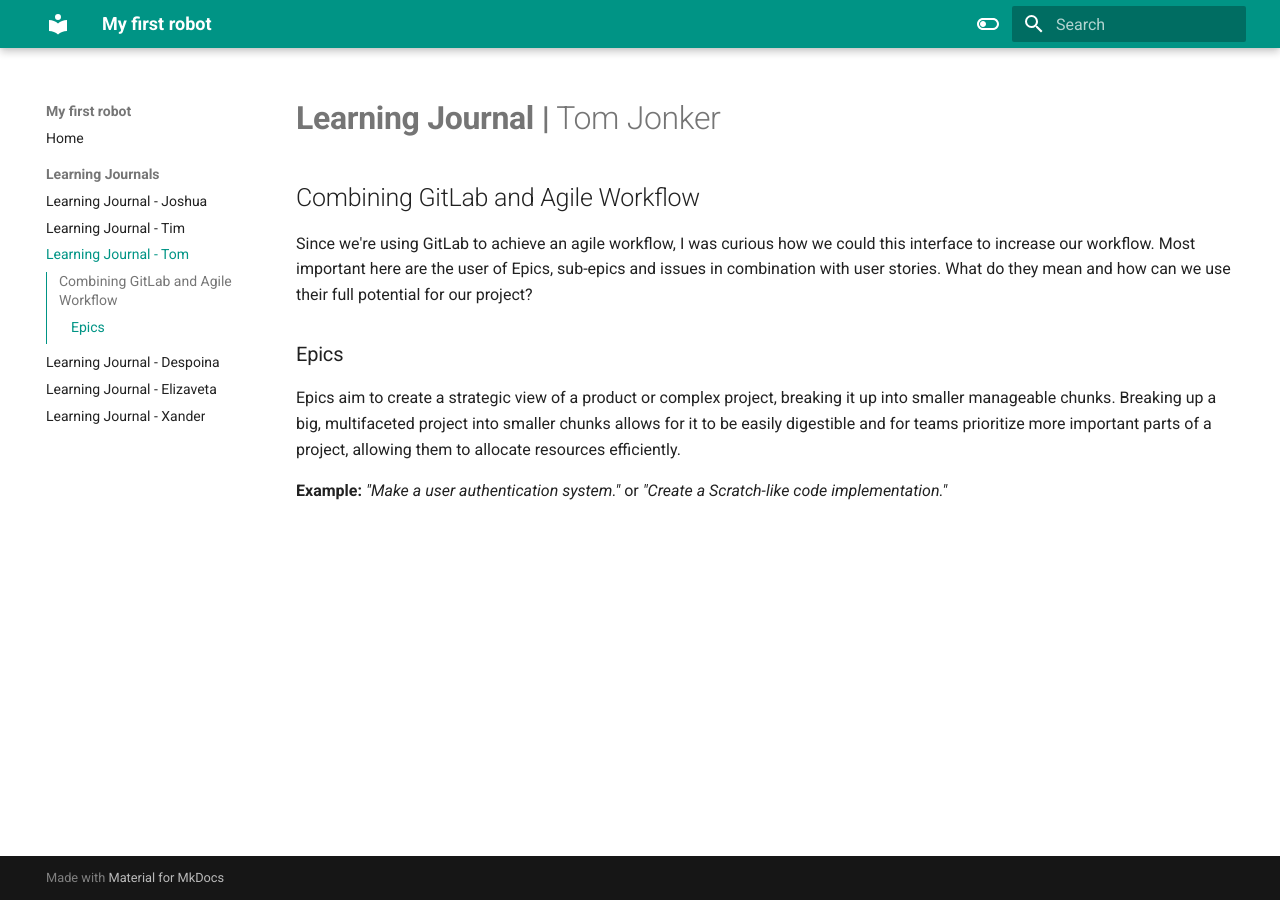
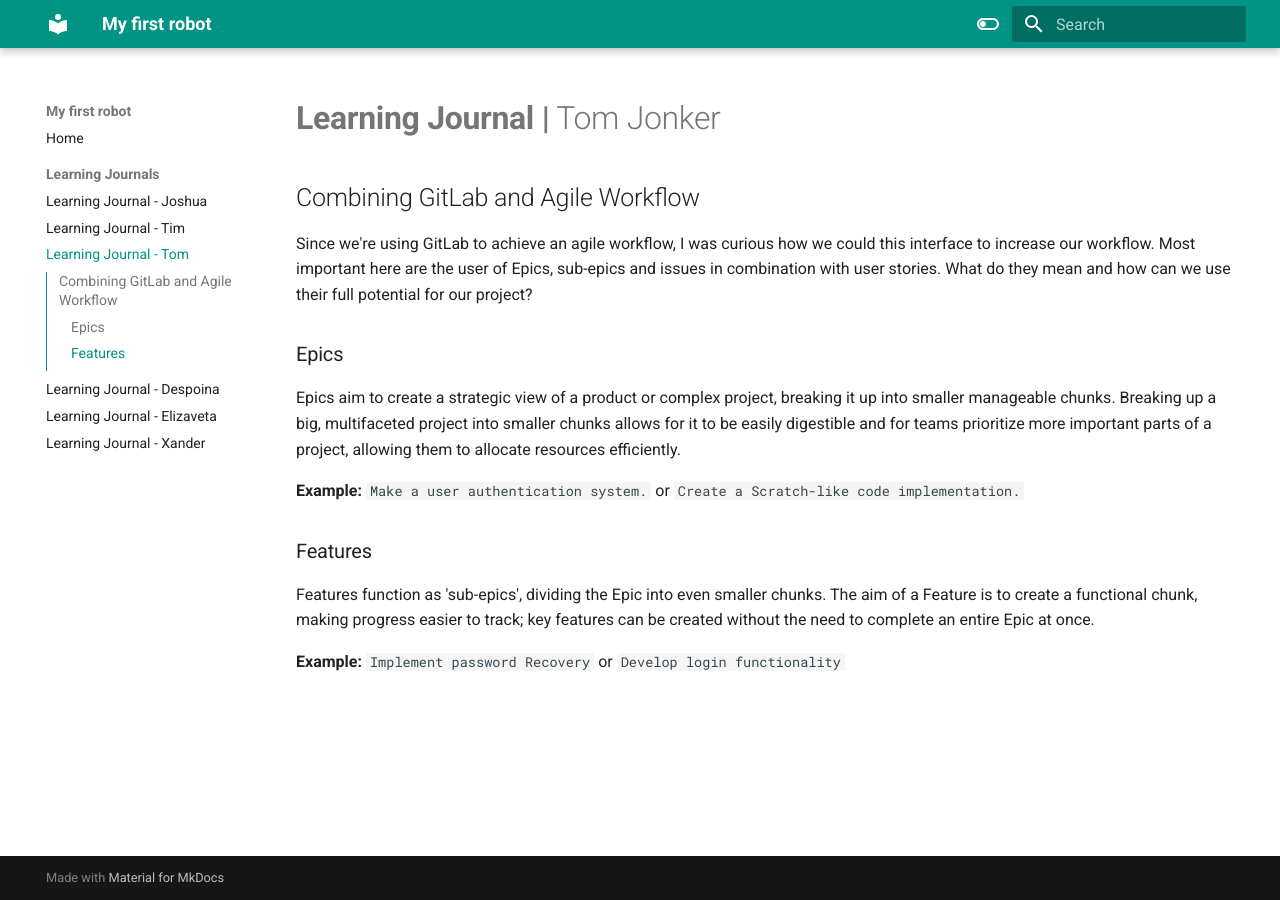
Before and after one commit to VioletHarmon2002/MyFirstRobot, an MkDocs documentation site: the page built from docs/Learning Journals/learning-journal-tom.md, in a window 1280 px wide. Built offline with MkDocs 1.6.1 and Material for MkDocs 9.7.7, drawn with Linux system fonts in a browser that asks for light colours.

Commit message:
Added Features to the learning journal

```diff
--- a/docs/Learning Journals/learning-journal-tom.md
+++ b/docs/Learning Journals/learning-journal-tom.md
@@ -6,4 +6,9 @@
 ### Epics
 Epics aim to create a strategic view of a product or complex project, breaking it up into smaller manageable chunks. Breaking up a big, multifaceted project into smaller chunks allows for it to be easily digestible and for teams prioritize more important parts of a project, allowing them to allocate resources efficiently.
 
-**Example:** *"Make a user authentication system."* or *"Create a Scratch-like code implementation."*
+**Example:** `Make a user authentication system.` or `Create a Scratch-like code implementation.`
+
+### Features
+Features function as 'sub-epics', dividing the Epic into even smaller chunks. The aim of a Feature is to create a functional chunk, making progress easier to track; key features can be created without the need to complete an entire Epic at once.
+
+**Example:** `Implement password Recovery` or `Develop login functionality`
```
